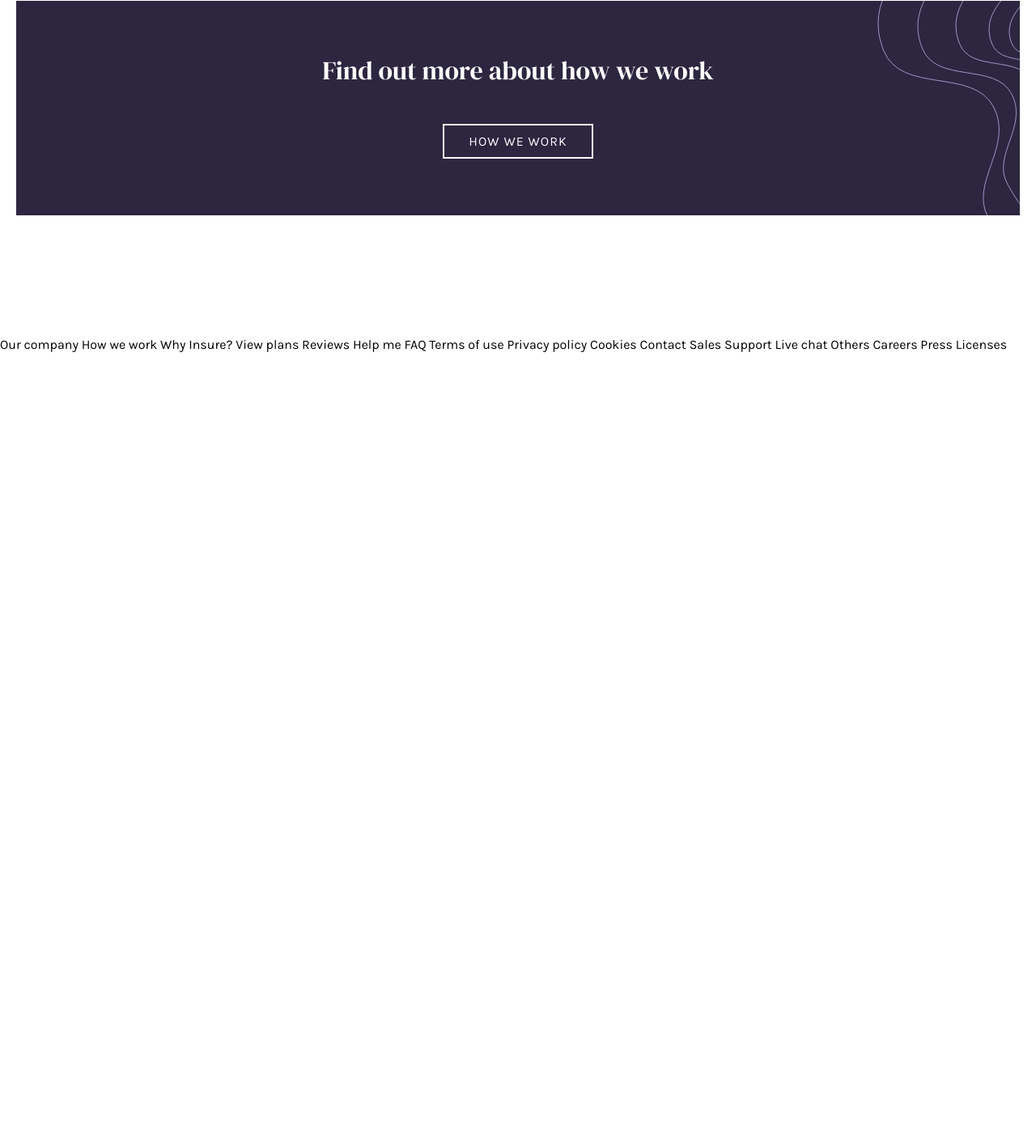
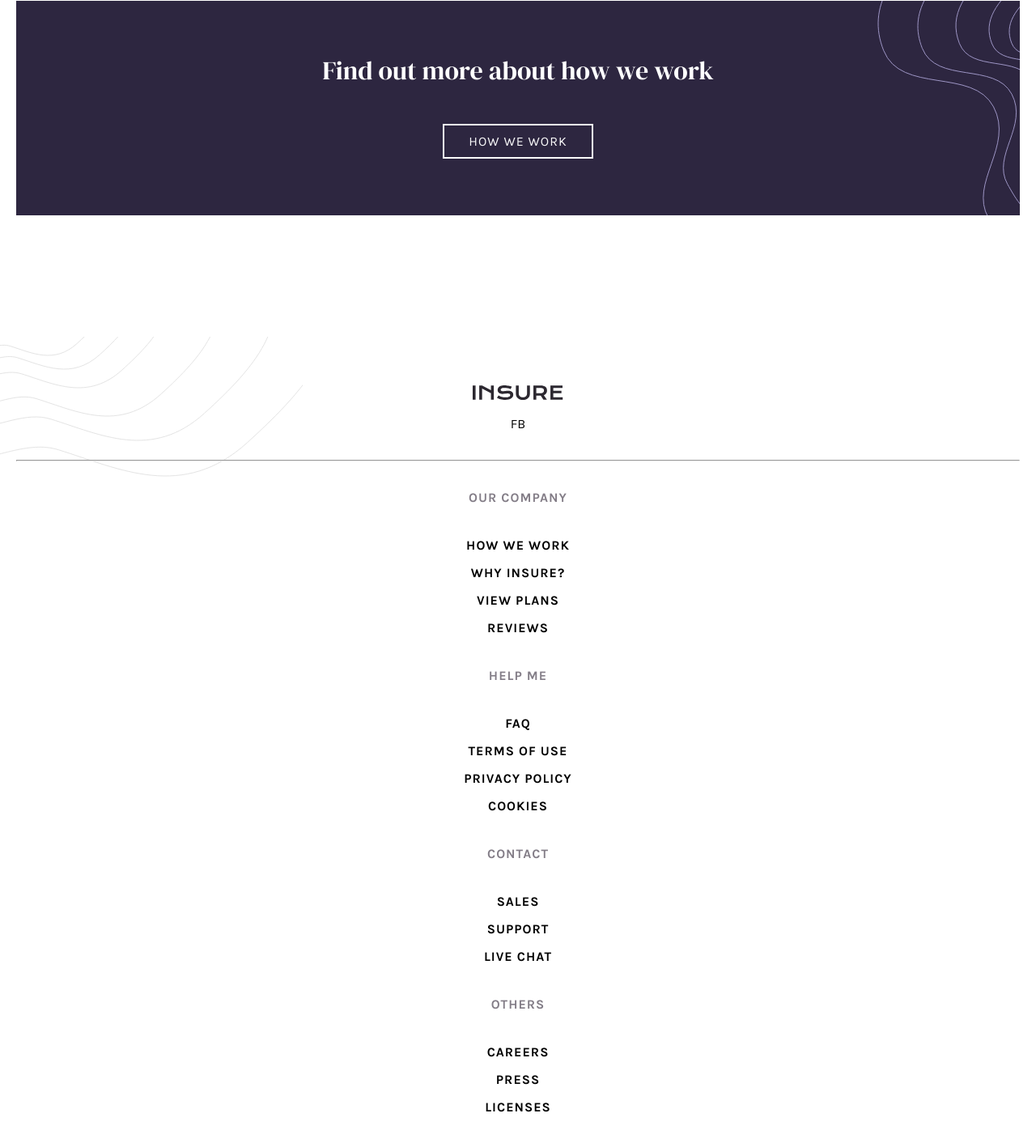
Before and after one commit to tyVespA/insure-landing-page, a plain HTML site: page index.html in a window 1280 px wide. Shown: the part 1072-2484 px from the top of the page at 81% size. Before the commit the page ends 1507 px from the top, so only its background shows below. Drawn offline with Linux system fonts and the light colour scheme.

Commit message:
Style footer (mobile)

```diff
--- a/index.html
+++ b/index.html
@@ -76,35 +76,50 @@
     </section>
   </main>
 
-
-
-
-
-  Our company
-
-  How we work
-  Why Insure?
-  View plans
-  Reviews
-
-  Help me
-
-  FAQ
-  Terms of use
-  Privacy policy
-  Cookies
-
-  Contact
-
-  Sales
-  Support
-  Live chat
-
-  Others
-
-  Careers
-  Press
-  Licenses
-
+  <footer>
+    <div class="footer-heading">
+      <img src="./images/logo.svg" alt="company's logo">
+      <div class="socials">
+        fb
+      </div>
+    </div>
+    <hr>
+    <div class="footer-links-container">
+      <div class="footer-links-section">
+        <p>Our company</p>
+        <ul>
+          <li><a href="#">How we work</a></li>
+          <li><a href="#">Why Insure?</a></li>
+          <li><a href="#">View plans</a></li>
+          <li><a href="#">Reviews</a></li>
+        </ul>
+      </div>
+      <div class="footer-links-section">
+        <p>Help me</p>
+        <ul>
+          <li><a href="#">FAQ</a></li>
+          <li><a href="#">Terms of use</a></li>
+          <li><a href="#">Privacy policy</a></li>
+          <li><a href="#">Cookies</a></li>
+        </ul>
+      </div>
+      <div class="footer-links-section">
+        <p>Contact</p>
+        <ul>
+          <li><a href="#">Sales</a></li>
+          <li><a href="#">Support</a></li>
+          <li><a href="#">Live chat</a></li>
+        </ul>
+      </div>
+      <div class="footer-links-section">
+        <p>Others</p>
+        <ul>
+          <li><a href="#">Careers</a></li>
+          <li><a href="#">Press</a></li>
+          <li><a href="#">Licenses</a></li>
+        </ul>
+      </div>
+    </div>
+  </footer>
 </body>
 </html>
--- a/styles/_base.scss
+++ b/styles/_base.scss
@@ -95,6 +95,7 @@ button {
 
 ul {
   list-style-type: none;
+  padding-inline-start: 0;
 }
 
 a {
--- a/styles/_layout.scss
+++ b/styles/_layout.scss
@@ -182,3 +182,52 @@ main {
     }
   }
 }
+
+//footer
+
+footer {
+  padding: 60px 20px;
+  background-image: url("../images/bg-pattern-footer-mobile.svg");
+  background-repeat: no-repeat;
+  text-transform: uppercase;
+  text-align: center;
+
+  //mq
+
+  .footer-heading {
+    display: flex;
+    flex-direction: column;
+    align-items: center;
+    gap: 20px;
+
+    //mq
+  }
+
+  hr {
+    margin-block: 35px;
+  }
+
+  .footer-links-container {
+    display: flex;
+    justify-content: center;
+    flex-wrap: wrap;
+    font-weight: 700;
+    letter-spacing: 1px;
+    // padding-block: ;
+
+    .footer-links-section {
+      flex-basis: 100%;
+      &:not(:first-child) {
+        margin-top: 40px;
+      }
+
+      p {
+        color: $neutral-500;
+        margin-bottom: 40px;
+      }
+      li:not(:last-child) {
+        margin-bottom: 15px;
+      }
+    }
+  }
+}
```
Also changed, not shown: styles/style.css, 1 other file.
